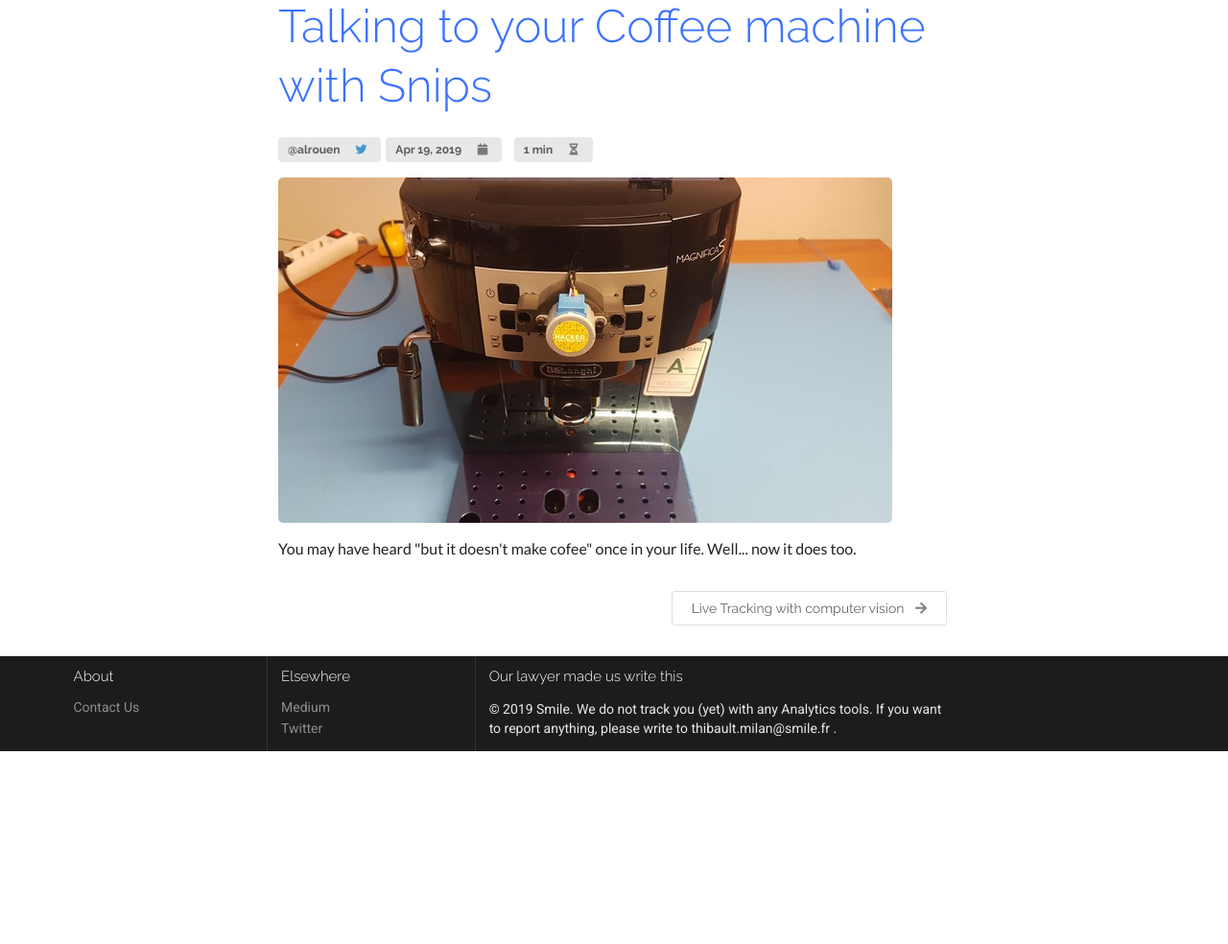
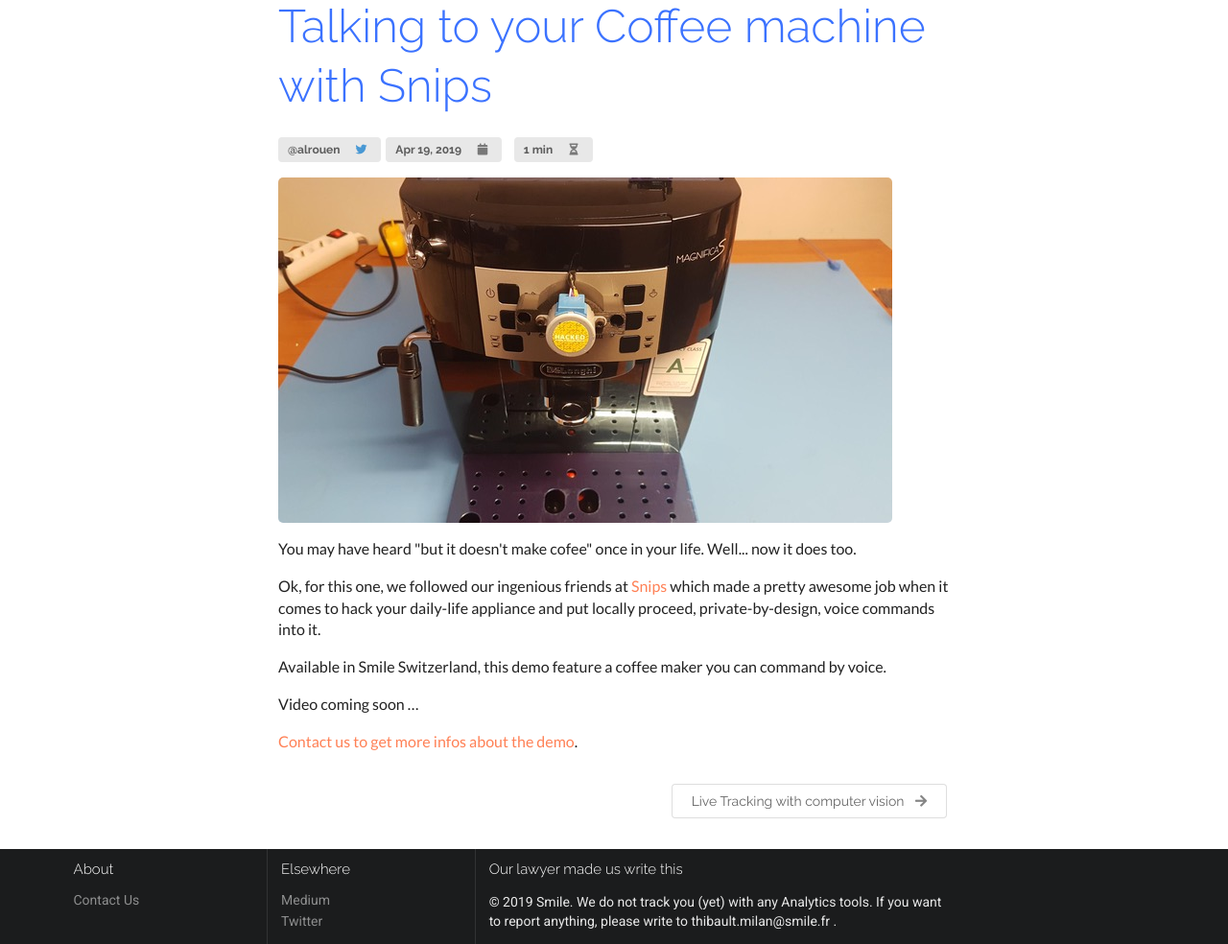
Before and after one commit to smileinnovation/website, a Jekyll site: the page built from _demos/2019-04-19-talking-to-your-coffee-machine-with-snips.markdown, in a window 1280 px wide, cut to the strip 102-1086 px from the top of the page. Shown: the whole strip at 96% size. Built offline with Jekyll 4.4.1, drawn with Linux system fonts in a browser that asks for light colours; nearby versions of some CDN libraries; before the commit the page ends 900 px from its top, so only the background shows below that.

Commit message:
Improve all texts for demos

```diff
--- a/_demos/2019-04-19-multiplication-table-with-snips.markdown
+++ b/_demos/2019-04-19-multiplication-table-with-snips.markdown
@@ -15,3 +15,5 @@ Alain Rouen, our head of technology at Smile Innovation, played a little bit wit
 The demo can be installed on a Raspberry Pi and can be autonomously be shown to any clients. It's now part of our collection of voice demo we are running on devices we bring with us to tech show.
 
 Alain wrote on our medium a complete article covering the basics of how voice assistants are working, which on-premise, privacy by design solutions you can use and how to deploy the demo to try it yourself. [Read about it here](https://medium.com/smileinnovation/hey-snips-e4372508443e).
+
+[Contact us to get the demo material](mailto:alain.rouen@smile.eu).
--- a/_demos/2019-04-19-talking-to-your-coffee-machine-with-snips.markdown
+++ b/_demos/2019-04-19-talking-to-your-coffee-machine-with-snips.markdown
@@ -8,3 +8,10 @@ author: alrou
 lang: en_US
 
 ---
+Ok, for this one, we followed our ingenious friends at [Snips](http://snips.ai) which made a pretty awesome job when it comes to hack your daily-life appliance and put locally proceed, private-by-design, voice commands into it.
+
+Available in Smile Switzerland, this demo feature a coffee maker you can command by voice.
+
+Video coming soon ...
+
+[Contact us to get more infos about the demo](mailto:fabrice.dewasmes@smile.eu).
--- a/_demos/2019-04-19-voice-commerce-with-magento--snips.markdown
+++ b/_demos/2019-04-19-voice-commerce-with-magento--snips.markdown
@@ -10,3 +10,8 @@ author: fadew
 lang: en_US
 
 ---
+Continuing our experimentation with [Snips](http://snips.ai) we released a very promising integration with Magento to enable voice commerce becoming a reality.
+
+User can now start shopping using their home assistant in the morning, continue at work from his desktop on the Magento website and do a last check in public transportation from his app, using touch interface or his voice, at his convenience.
+
+Want to see the prototype ? [Contact us](mailto:fabrice.dewasmes@smile.eu).
```
Also changed, not shown: _demos/2019-04-19-live-tracking-with-computer-vision.markdown (+6 -1 lines).
